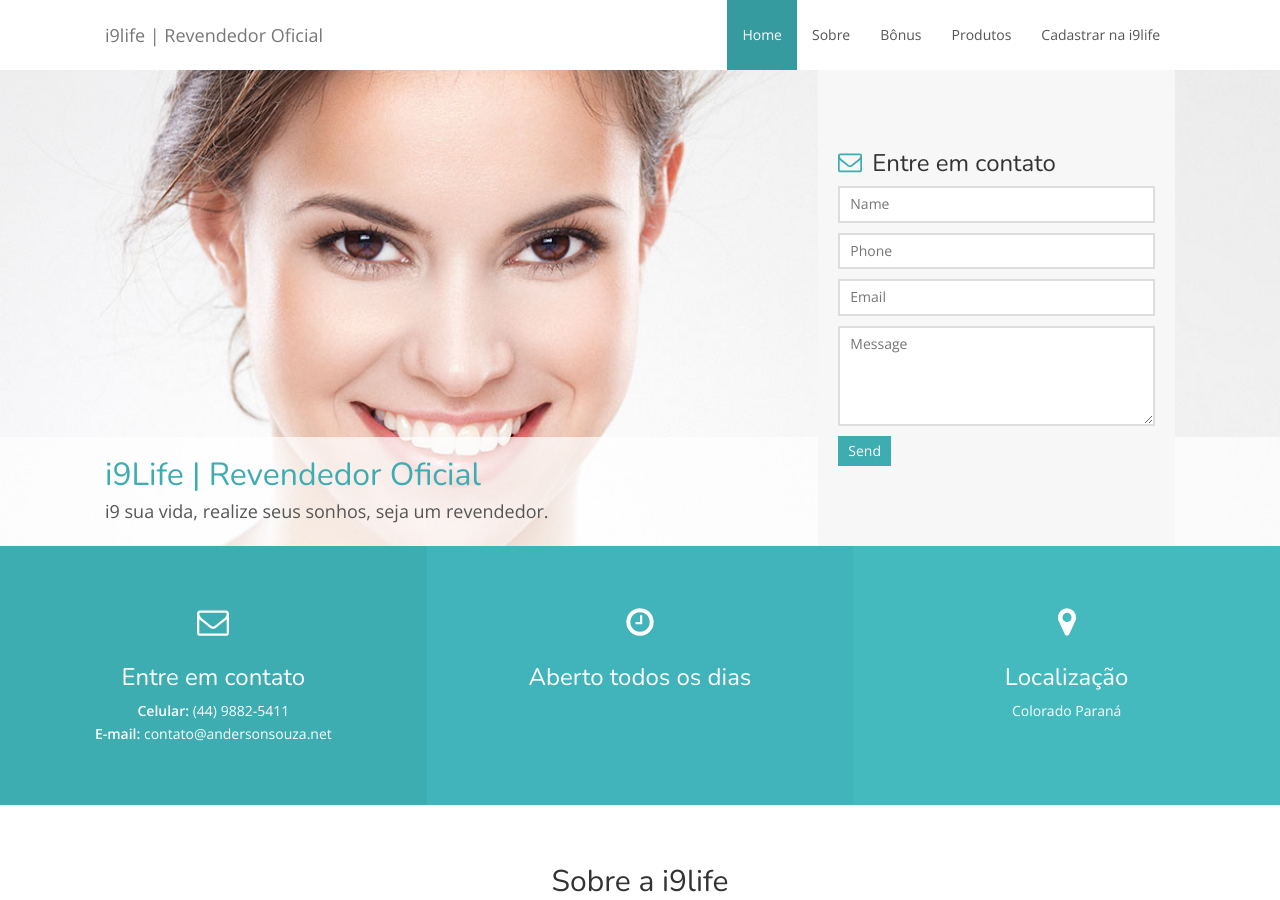
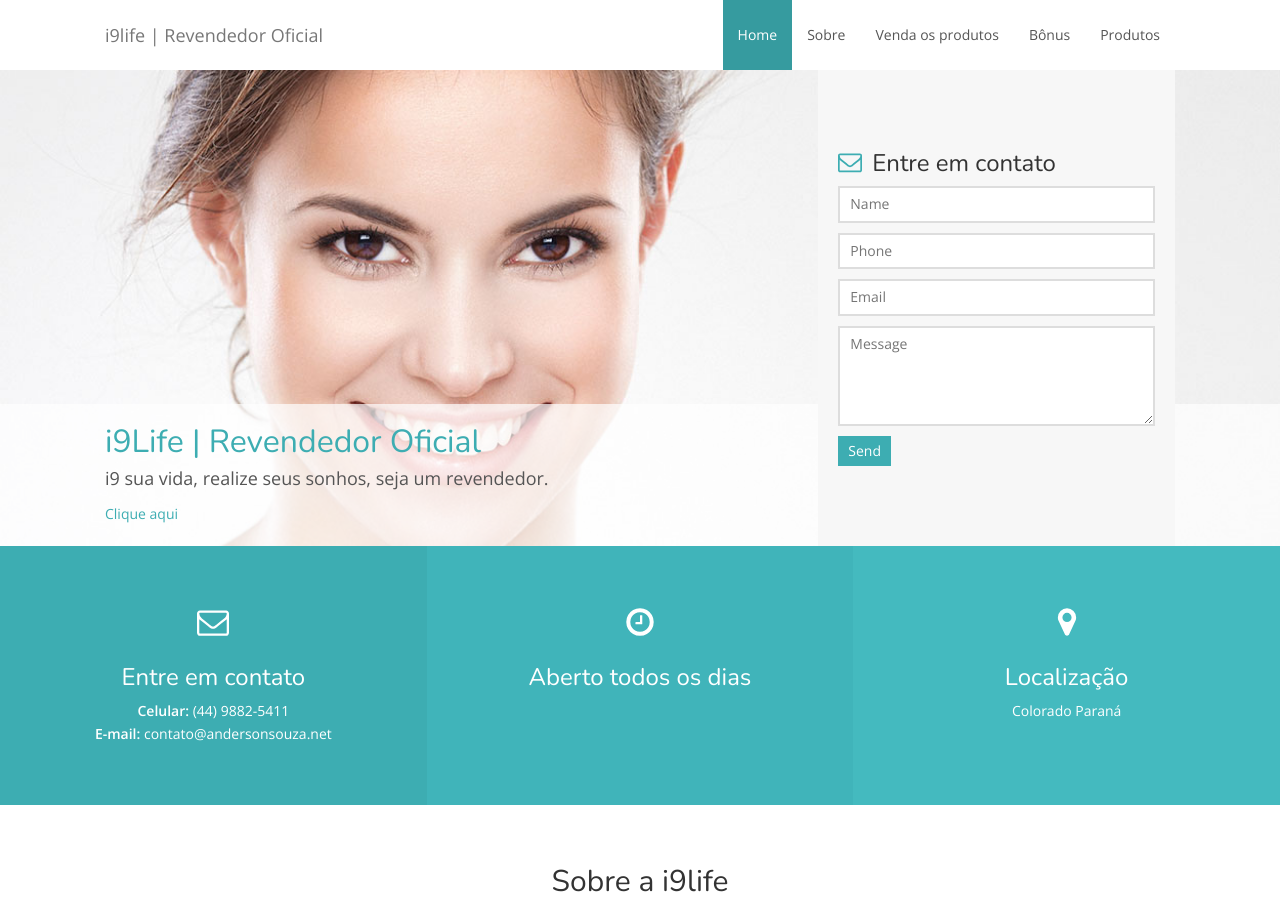
Before and after one commit to cadastroinove/cadastroinove.github.io, a Jekyll site: the page built from index.html, in a window 1280 px wide and 900 px high. Built offline with Jekyll 4.4.1, drawn with Linux system fonts in a browser that asks for light colours; nearby versions of some CDN libraries.

Commit message:
Melhorias no menu e adicionando chamada na página inicial para o cadastro

```diff
--- a/_includes/header.html
+++ b/_includes/header.html
@@ -17,9 +17,9 @@
             <ul class="nav navbar-nav navbar-right">
                 <li><a class="scroll" href="#top">Home</a></li>
                 <li><a class="scroll" href="#about">Sobre</a></li>
+                <li><a class="scroll" href="#cadastrar">Venda os produtos</a></li>
                 <li><a class="scroll" href="#treatments">Bônus</a></li>
                 <li><a class="scroll" href="#team">Produtos</a></li>
-                <li><a class="scroll" href="#cadastrar">Cadastrar na i9life</a></li>
             </ul>
         </div>
     </div>
--- a/index.html
+++ b/index.html
@@ -8,7 +8,7 @@
         <div class="container-fluid">
             <div class="hero-content-inner">
                 <h1>{{ site.hero.hero_title }}</h1>
-                <p>{{ site.hero.hero_description }}</p>
+                <p>{{ site.hero.hero_description }}</p> <a href="#cadastrar">Clique aqui</a>
             </div>
         </div>
     </div>
```
